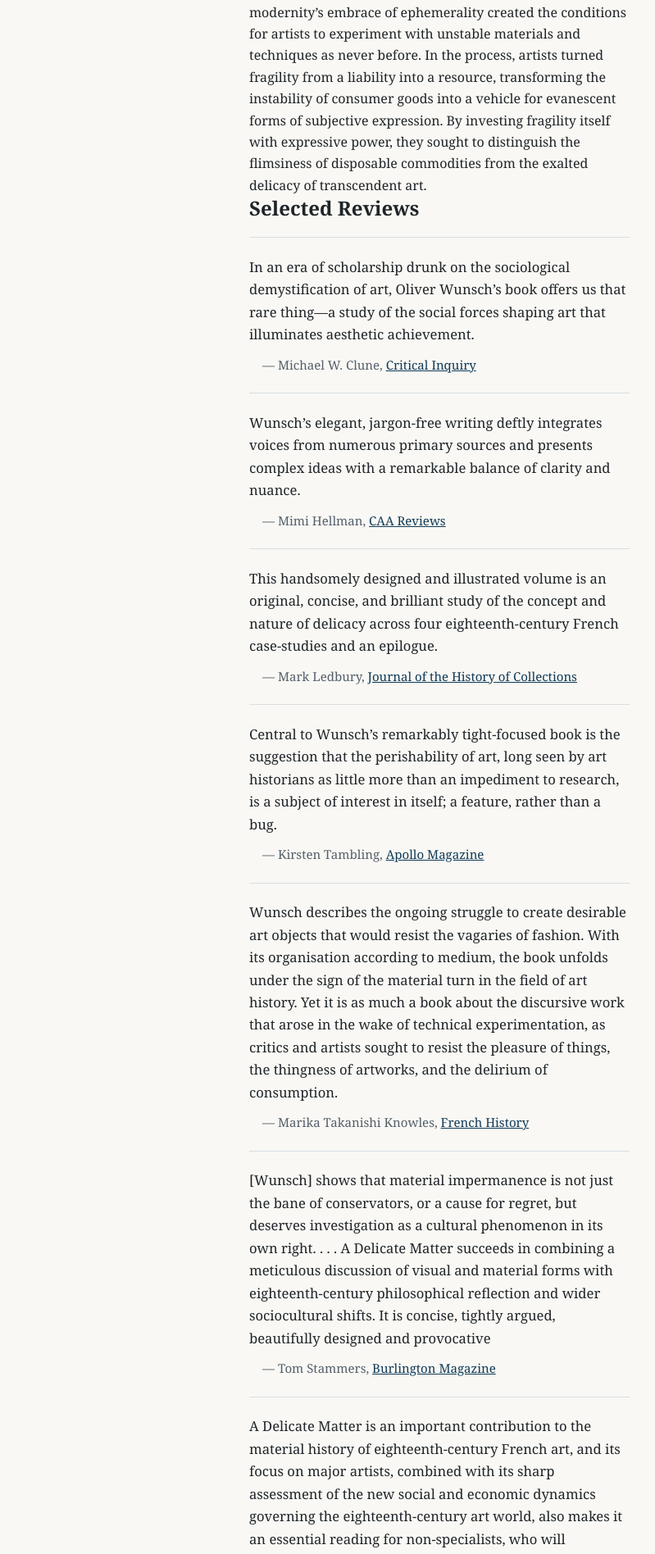
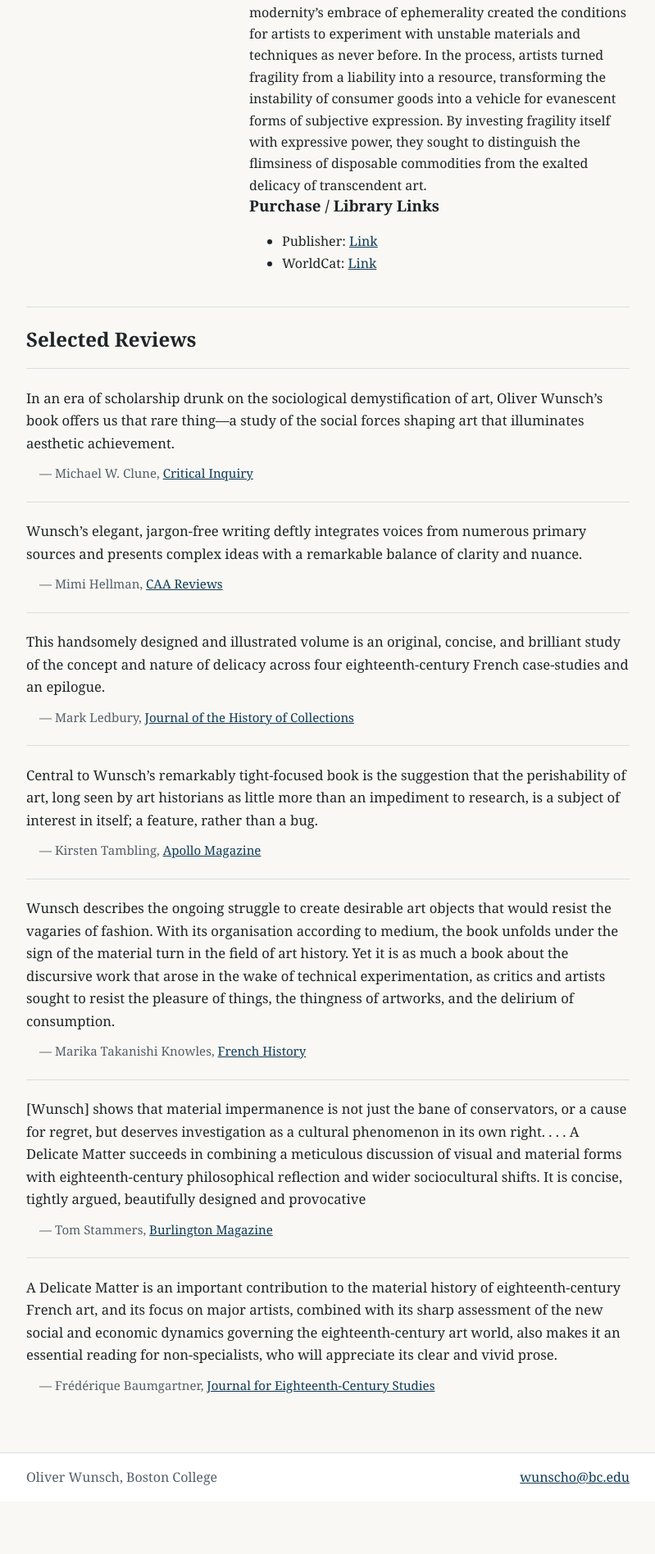
Before and after one commit to owunsch/owunsch.github.io, a Jekyll site: the page built from book.md, in a window 1280 px wide. Shown: the part 394-2290 px from the top of the page at 82% size, without its empty margins (240-1039 px from the left). Built offline with Jekyll 4.4.1, drawn with Linux system fonts in a browser that asks for light colours; after the commit the page ends 2226 px from its top, so only the background shows below that; some of the changed text lies outside the part shown.

Commit message:
book formatting

```diff
--- a/assets/css/main.css
+++ b/assets/css/main.css
@@ -4,6 +4,7 @@
   --text: #1f2428;
   --muted: #545f6a;
   --line: #d9dee3;
+  --rule-color: #d9dee3;
   --accent: #0f3a57;
   --accent-contrast: #ffffff;
   --max-width: 46rem;
@@ -124,6 +125,20 @@ h1 {
 
 .book-publine {
   color: var(--muted);
+}
+
+.book-meta > p {
+  margin-top: 0;
+}
+
+.book-meta > *:last-child {
+  margin-bottom: 0;
+}
+
+.book-reviews {
+  margin-top: 2.5rem;
+  padding-top: 1.5rem;
+  border-top: 1px solid var(--rule-color);
 }
 
 .article-item {
--- a/book.md
+++ b/book.md
@@ -51,19 +51,6 @@ reviews:
     Brief description placeholder. Add a short summary of the book's argument and scope.
     {% endif %}
 
-    {% if page.reviews and page.reviews.size > 0 %}
-    <h2>Selected Reviews</h2>
-
-    <section class="reviews-list" aria-label="Selected reviews">
-      {% for review in page.reviews %}
-        <article class="review-item">
-          <p class="review-quote">{{ review.quote }}</p>
-          <p class="review-attribution">&mdash; {{ review.reviewer }}, <a href="{{ review.url }}" target="_blank" rel="noopener noreferrer">{{ review.publication }}</a></p>
-        </article>
-      {% endfor %}
-    </section>
-    {% endif %}
-
     <h3>Purchase / Library Links</h3>
 
     <ul>
@@ -72,3 +59,18 @@ reviews:
     </ul>
   </div>
 </section>
+
+{% if page.reviews and page.reviews.size > 0 %}
+<section class="book-reviews" aria-label="Selected reviews">
+  <h2>Selected Reviews</h2>
+
+  <section class="reviews-list">
+    {% for review in page.reviews %}
+      <article class="review-item">
+        <p class="review-quote">{{ review.quote }}</p>
+        <p class="review-attribution">&mdash; {{ review.reviewer }}, <a href="{{ review.url }}" target="_blank" rel="noopener noreferrer">{{ review.publication }}</a></p>
+      </article>
+    {% endfor %}
+  </section>
+</section>
+{% endif %}
```
